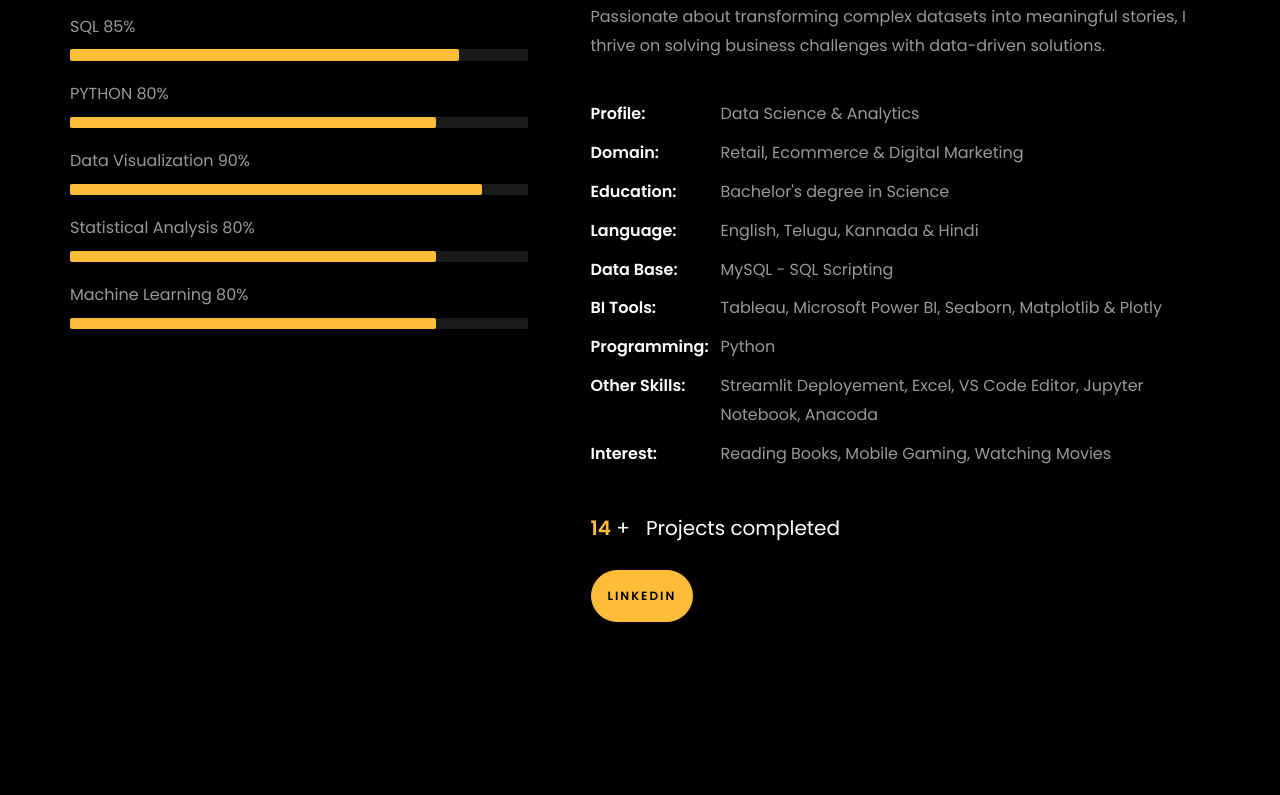
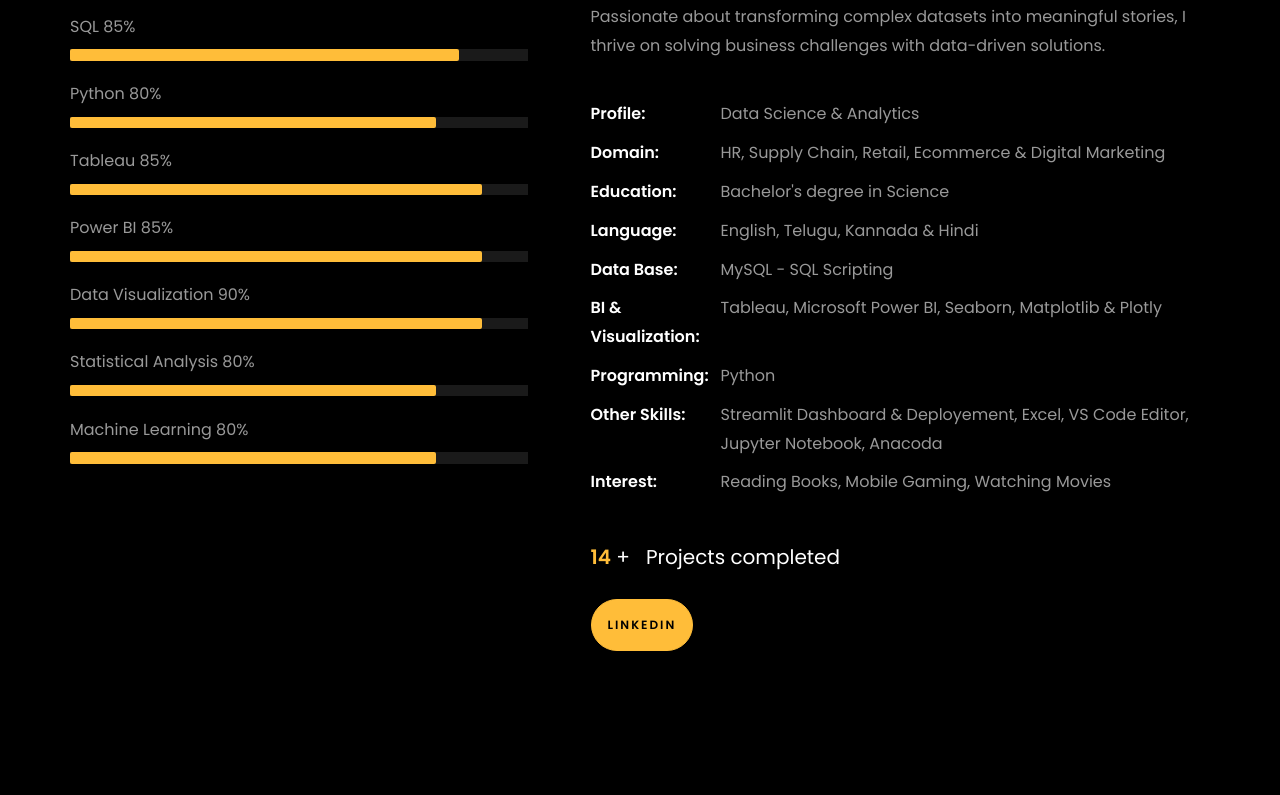
Before and after one commit to MallikarjunaReddy448/MallikarjunaReddy448.github.io, a plain HTML site: page index.html in a window 1280 px wide. Shown: the part 1131-1926 px from the top of the page. Drawn offline with Linux system fonts and the light colour scheme; files whose address does not match are found by name.

Commit message:
Update index.html

```diff
--- a/index.html
+++ b/index.html
@@ -253,9 +253,21 @@
 											aria-valuemax="100"></div>
 									</div>
 
-									<span>PYTHON</span> <span class="pull-right">80%</span>
+									<span>Python</span> <span class="pull-right">80%</span>
 									<div class="progress">
 										<div class="progress-bar" role="progressbar" style="width: 80%" aria-valuenow="80" aria-valuemin="0"
+											aria-valuemax="100"></div>
+									</div>
+
+									<span>Tableau</span> <span class="pull-right">85%</span>
+									<div class="progress">
+										<div class="progress-bar" role="progressbar" style="width: 90%" aria-valuenow="90" aria-valuemin="0"
+											aria-valuemax="100"></div>
+									</div>
+
+									<span>Power BI</span> <span class="pull-right">85%</span>
+									<div class="progress">
+										<div class="progress-bar" role="progressbar" style="width: 90%" aria-valuenow="90" aria-valuemin="0"
 											aria-valuemax="100"></div>
 									</div>
 
@@ -295,13 +307,13 @@
 									Passionate about transforming complex datasets into meaningful stories, I thrive on solving business challenges with data-driven solutions.</p>
 								<ul class="about-info mt-4 px-md-0 px-2" style="width: 100%;">
 									<li class="d-flex"><span>Profile:</span> <span>Data Science &amp; Analytics</span></li>
-									<li class="d-flex"><span>Domain:</span> <span>Retail, Ecommerce &amp; Digital Marketing</span></li>
+									<li class="d-flex"><span>Domain:</span> <span>HR, Supply Chain, Retail, Ecommerce &amp; Digital Marketing</span></li>
 									<li class="d-flex"><span>Education:</span> <span>Bachelor's degree in Science</span></li>
 									<li class="d-flex"><span>Language:</span> <span>English, Telugu, Kannada &amp; Hindi</span></li>
 									<li class="d-flex"><span>Data Base:</span> <span>MySQL - SQL Scripting </span></li>
-									<li class="d-flex"><span>BI Tools:</span> <span>Tableau, Microsoft Power BI, Seaborn, Matplotlib &amp; Plotly </span></li>
+									<li class="d-flex"><span>BI & Visualization:</span> <span>Tableau, Microsoft Power BI, Seaborn, Matplotlib &amp; Plotly </span></li>
 									<li class="d-flex"><span>Programming:</span> <span> Python </span></li>
-									<li class="d-flex"><span>Other Skills:</span> <span> Streamlit Deployement, Excel, VS Code Editor, Jupyter Notebook, Anacoda</li>
+									<li class="d-flex"><span>Other Skills:</span> <span> Streamlit Dashboard & Deployement, Excel, VS Code Editor, Jupyter Notebook, Anacoda</li>
 									<li class="d-flex"><span>Interest:</span> <span>Reading Books, Mobile Gaming, Watching Movies</span></li>
 
 								</ul>
@@ -412,7 +424,7 @@
 
     		<div class="row justify-content-center mt-5">
     			<div class="col-md-6 text-center ftco-animate">
-    				<p><a href="https://drive.google.com/file/d/1VNaFj6RWJLcrgJcqRNDViW5ZN0pkohSl/view?usp=drive_link" class="btn btn-primary py-4 px-5">Download CV</a></p>
+    				<p><a href="https://drive.google.com/file/d/1bIKInEvEB7P6iUB1B8JXcp-eFCGatBTB/view?usp=drive_link" class="btn btn-primary py-4 px-5">Download CV</a></p>
     			</div>
     		</div>
     	</div>
@@ -659,7 +671,7 @@
           			<span class="icon-globe"></span>
           		</div>
           		<h3 class="mb-4">Download Resume</h3>
-	            <p><a href="https://drive.google.com/file/d/1VNaFj6RWJLcrgJcqRNDViW5ZN0pkohSl/view?usp=drive_link">Click here</a></p>
+	            <p><a href="https://drive.google.com/file/d/1bIKInEvEB7P6iUB1B8JXcp-eFCGatBTB/view?usp=drive_link">Click here</a></p>
 	          </div>
           </div>
 
```
